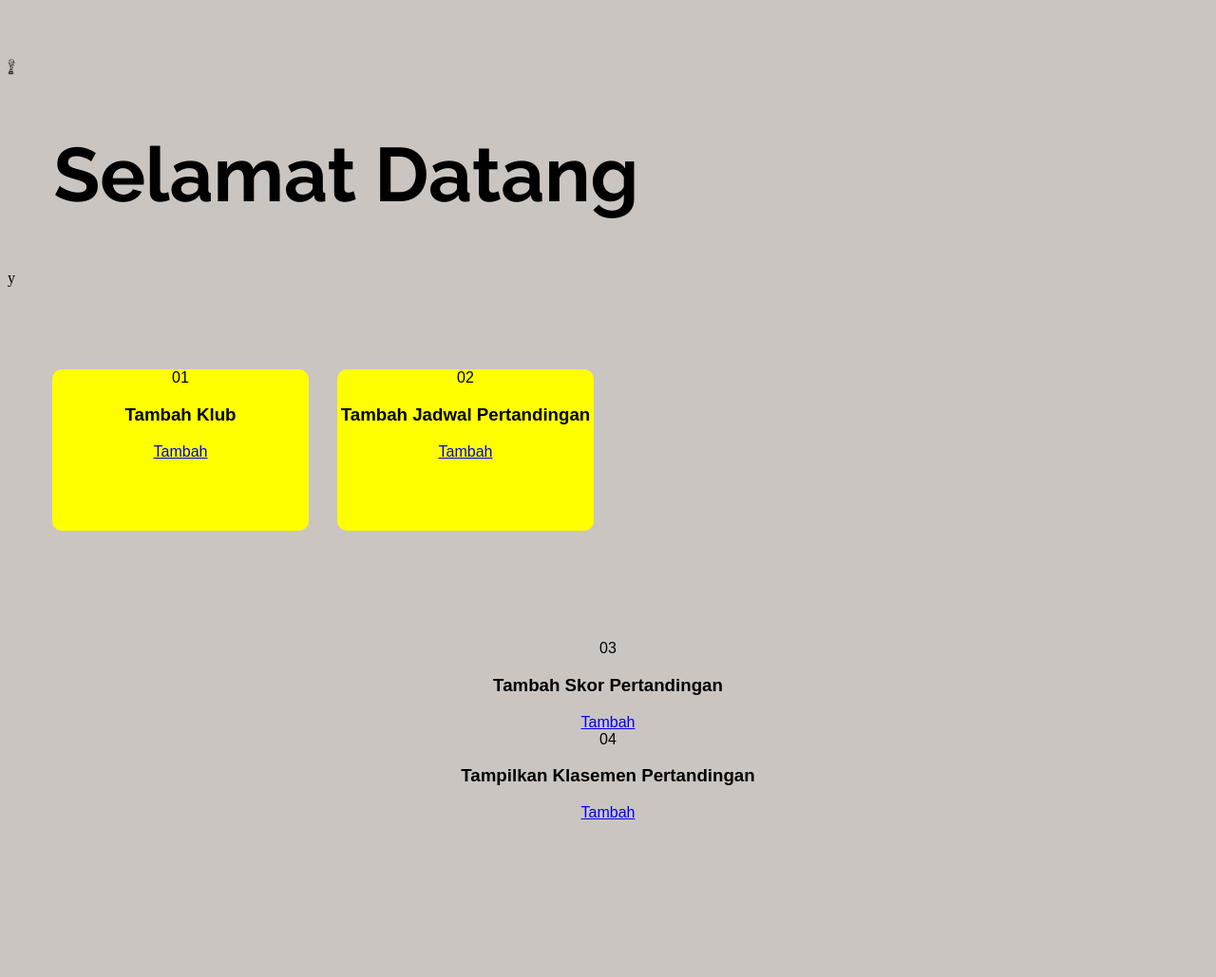
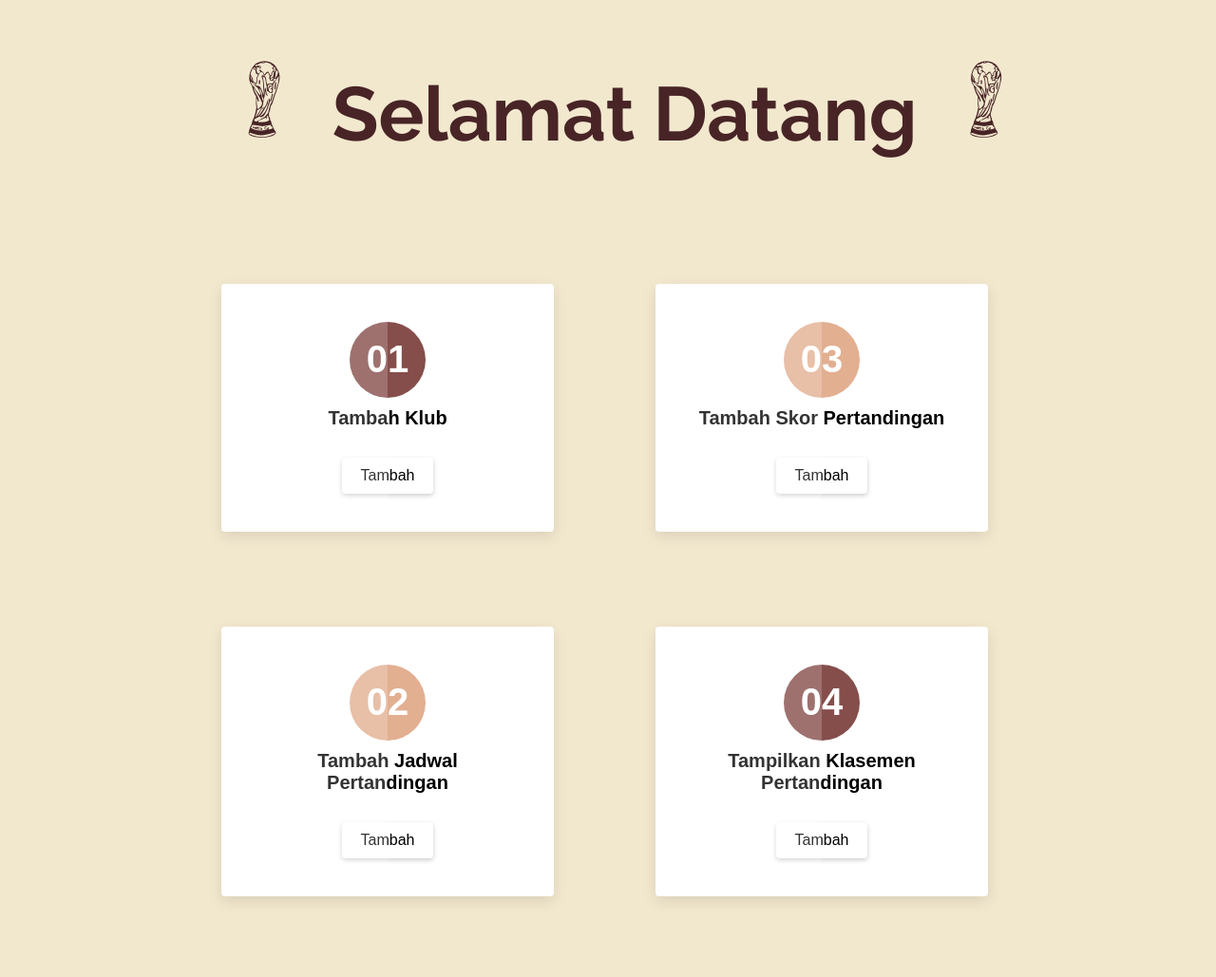
Before and after one commit to auryynb/club, a PHP site: page / in a window 1280 px wide. Shown: the whole page at 95% size. Before the commit the page ends 863 px from the top, so only its background shows below. Run offline with PHP 8.4, Linux system fonts and the light colour scheme.

Commit message:
Add files via upload

```diff
--- a/koneksiMVC.php
+++ b/koneksiMVC.php
@@ -1,2 +1,2 @@
 <?php
-$mysqli = mysqli_connect("localhost", "root", "", "club");
+$mysqli = mysqli_connect("localhost", "root", "ratnapinasti25", "club");
--- a/style.css
+++ b/style.css
@@ -18,37 +18,235 @@
     src:  url('font/Raleway-Bold.ttf');
 }
 
-h1 {
+.h1index {
     font-family:'Raleway';
     font-size: 80px;
-}
-body {
-    background-color: #CBC5C1;
+    color: #482426;
+    text-align: center;
+    margin-top: 75px;
+    display: inline;
 }
 
 .art1 {
     font-family:'SoccerArt';
     display: inline;
+    margin-left: 250px;
+    font-size: 80px;
+    color: #482426;
 }
+
+.art2 {
+    font-family:'SoccerArt';
+    display: inline;
+    margin-right: 200px;
+    font-size: 80px;
+    color: #482426;
+}
+
+h1 {
+    font-family:'Raleway';
+    font-size: 80px;
+    color: #482426;
+}
+
+.judul {
+    font-family:'Lato';
+    font-size: 80px;
+    margin-top: 50px;
+}
+
+.judul1 {
+    font-family:'Lato';
+    font-size: 80px;
+    margin-top: -40px;
+}
+
+
+.bodyIndex {
+    background-color:   #F2e8ce;
+}
+
+.bodybg {
+    background-color: #F2e8ce;
+}
+
 .menu {
     margin: 0;
     padding: 0;
-    font-family: sans-serif;
+    display: flex;
+    justify-content: center;
+    align-items: center;
+    min-height: 100vh;
+    font-family: 'Poppins', sans-serif;
 }
 .menu .container {
-    position: relative;
-    width: 1200px;
-    height: 300px;
-    margin: 240ppx auto;
+    display: flex;
+    flex-wrap: wrap;
+    justify-content: space-between;
+}
+.menu .container1 {
+    display: flex;
+    flex-wrap: wrap;
+    justify-content: space-between;
 }
 .menu .container .box {
     position: relative;
-    width: calc(300px - 30px);
-    height: calc(200px - 30px);
-    background:#ff0;
-    float: left;
-    margin: 15px;
+    width: 350px;
+    padding: 40px;
+    background: #fff;
+    box-shadow: 0 5px 15px rgba(0,0,0,.1);
+    border-radius: 4px;
+    margin: 50px;
     box-sizing: border-box;
     overflow: hidden;
-    border-radius: 10px;
+    text-align: center;
+    margin-left: 225px;
 }
+.menu .container1 .box {
+    position: relative;
+    width: 350px;
+    padding: 40px;
+    background: #fff;
+    box-shadow: 0 5px 15px rgba(0,0,0,.1);
+    border-radius: 4px;
+    margin: 50px;
+    box-sizing: border-box;
+    overflow: hidden;
+    text-align: center;
+    margin-right: 225px;
+}
+.menu .container .box:before {
+    content: '';
+    width: 50%;
+    height: 100%;
+    position: absolute;
+    top: 0;
+    left: 0;
+    background: rgba(255, 255, 255, .2);
+    z-index: 2;
+    pointer-events: none;
+}
+.menu .container1 .box:before {
+    content: '';
+    width: 50%;
+    height: 100%;
+    position: absolute;
+    top: 0;
+    left: 0;
+    background: rgba(255, 255, 255, .2);
+    z-index: 2;
+    pointer-events: none;
+}
+.menu .container .box .icon {
+    position: realtive;
+    width: 80px;
+    height: 80px;
+    color: #fff;
+    background: #000;
+    display: flex;
+    justify-content: center;
+    align-items: center;
+    margin: 0 auto;
+    border-radius: 50%;
+    font-size: 40px;
+    font-weight: 700;
+    transition: 1s;
+}
+.menu .container1 .box .icon {
+    position: realtive;
+    width: 80px;
+    height: 80px;
+    color: #fff;
+    background: #000;
+    display: flex;
+    justify-content: center;
+    align-items: center;
+    margin: 0 auto;
+    border-radius: 50%;
+    font-size: 40px;
+    font-weight: 700;
+    transition: 1s;
+}
+.menu .container .box:nth-child(1) .icon {
+    box-shadow: 0 0 0 0 #854E4B;
+    background: #854E4B;
+}
+.menu .container .box:nth-child(1):hover .icon {
+    box-shadow: 0 0 0 400px #854E4B;
+}
+.menu .container .box:nth-child(2) .icon {
+    box-shadow: 0 0 0 0 #E2AF91;
+    background: #E2AF91;
+}
+.menu .container .box:nth-child(2):hover .icon {
+    box-shadow: 0 0 0 400px #E2AF91;
+}
+.menu .container1 .box:nth-child(1) .icon {
+    box-shadow: 0 0 0 0 #E2AF91;
+    background: #E2AF91;
+}
+.menu .container1 .box:nth-child(1):hover .icon {
+    box-shadow: 0 0 0 400px #E2AF91;
+}
+.menu .container1 .box:nth-child(2) .icon {
+    box-shadow: 0 0 0 0 #854E4B;
+    background: #854E4B;
+}
+.menu .container1 .box:nth-child(2):hover .icon {
+    box-shadow: 0 0 0 400px #854E4B;
+}
+.menu .container .box .content {
+    position: relative;
+    z-index: 1;
+    transition: 0.5s;
+}
+.menu .container1 .box .content {
+    position: relative;
+    z-index: 1;
+    transition: 0.5s;
+}
+.menu .container .box:hover .content {
+    color: #fff;
+}
+.menu .container1 .box:hover .content {
+    color: #fff;
+}
+.menu .container .box .content h3 {
+    font-size: 20px;
+    margin: 10px 0;
+    padding: 0;
+}
+.menu .container1 .box .content h3 {
+    font-size: 20px;
+    margin: 10px 0;
+    padding: 0;
+}
+.menu .container .box .content p {
+    margin: 0;
+    padding: 0;
+}
+.menu .container1 .box .content p {
+    margin: 0;
+    padding: 0;
+}
+.menu a {
+    display: inline-block;
+    padding: 10px 20px;
+    background: #fff;
+    border-radius: 4px;
+    text-decoration: none;
+    color: #000;
+    font-weight: 500;
+    margin-top: 20px;
+    box-shadow: 0 2px 5px rgba(0, 0, 0, .2);
+}
+
+.tab4 {
+    tab-size: 8;
+    font-size: 18px;
+    margin-top: -30px;
+  }
+
+.tabel {
+    background-color: white;
+}
```
Also changed, not shown: peringkat.php (+16 -2 lines), skor.php (+22 -7 lines), tambah.php (+22 -9 lines).
